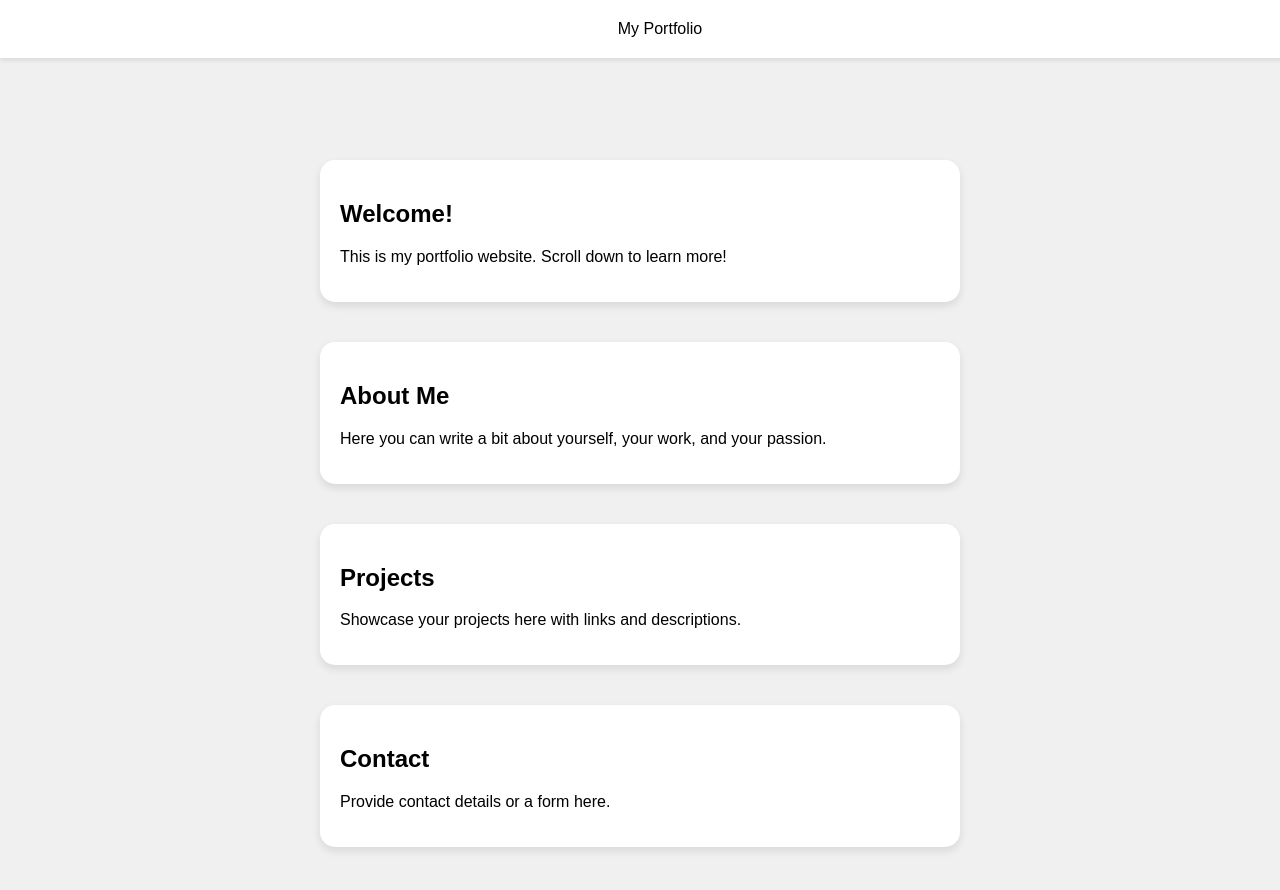
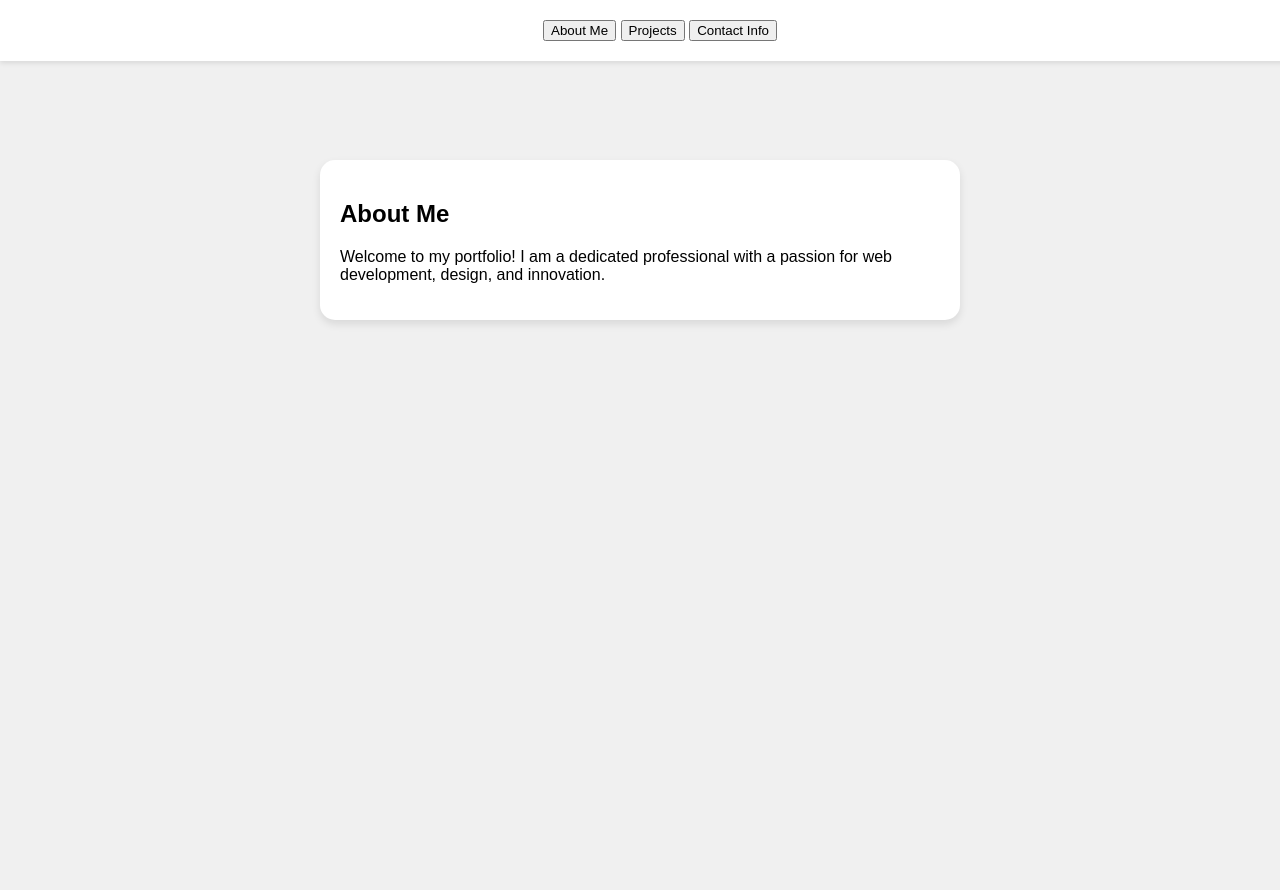
Before and after one commit to ah-1469/ah-1469.github.io, a plain HTML site: page index.html in a window 1280 px wide. After the commit the page ends 800 px from the top, so only its background shows below. Drawn offline with Linux system fonts and the light colour scheme.

Commit message:
Update index.html

```diff
--- a/index.html
+++ b/index.html
@@ -26,7 +26,7 @@
     }
 
     header.minimized {
-      top: -60px; /* hides header */
+      top: -60px;
     }
 
     header.sticky {
@@ -38,10 +38,19 @@
       gap: 20px;
     }
 
-    header.sticky a {
-      text-decoration: none;
+    header.sticky button {
+      background: none;
+      border: none;
+      font-weight: bold;
+      font-size: 16px;
       color: #333;
-      font-weight: bold;
+      cursor: pointer;
+      padding: 5px 10px;
+    }
+
+    header.sticky button:hover {
+      background-color: #ddd;
+      border-radius: 5px;
     }
 
     .container {
@@ -60,29 +69,41 @@
       transform: translateZ(0);
       transition: transform 0.3s ease-out;
     }
+
+    .page {
+      display: none;
+    }
+
+    .page.active {
+      display: block;
+    }
   </style>
 </head>
 <body>
   <header id="header">
-    <div>My Portfolio</div>
+    <button onclick="showPage('about')">About Me</button>
+    <button onclick="showPage('projects')">Projects</button>
+    <button onclick="showPage('contact')">Contact Info</button>
   </header>
 
   <div class="container">
-    <div class="textbox">
-      <h2>Welcome!</h2>
-      <p>This is my portfolio website. Scroll down to learn more!</p>
+    <div id="about" class="page active">
+      <div class="textbox">
+        <h2>About Me</h2>
+        <p>Welcome to my portfolio! I am a dedicated professional with a passion for web development, design, and innovation.</p>
+      </div>
     </div>
-    <div class="textbox">
-      <h2>About Me</h2>
-      <p>Here you can write a bit about yourself, your work, and your passion.</p>
+    <div id="projects" class="page">
+      <div class="textbox">
+        <h2>Projects</h2>
+        <p>Check out some of the projects I’ve worked on below. Each project showcases a unique set of skills and technologies.</p>
+      </div>
     </div>
-    <div class="textbox">
-      <h2>Projects</h2>
-      <p>Showcase your projects here with links and descriptions.</p>
-    </div>
-    <div class="textbox">
-      <h2>Contact</h2>
-      <p>Provide contact details or a form here.</p>
+    <div id="contact" class="page">
+      <div class="textbox">
+        <h2>Contact Info</h2>
+        <p>Feel free to reach out via email at example@example.com or connect with me on LinkedIn!</p>
+      </div>
     </div>
   </div>
 
@@ -107,6 +128,14 @@
         box.style.transform = `translateY(${offset}px)`;
       });
     });
+
+    function showPage(pageId) {
+      document.querySelectorAll('.page').forEach(page => {
+        page.classList.remove('active');
+      });
+      document.getElementById(pageId).classList.add('active');
+      window.scrollTo({ top: 0, behavior: 'smooth' });
+    }
   </script>
 </body>
 </html>
```
